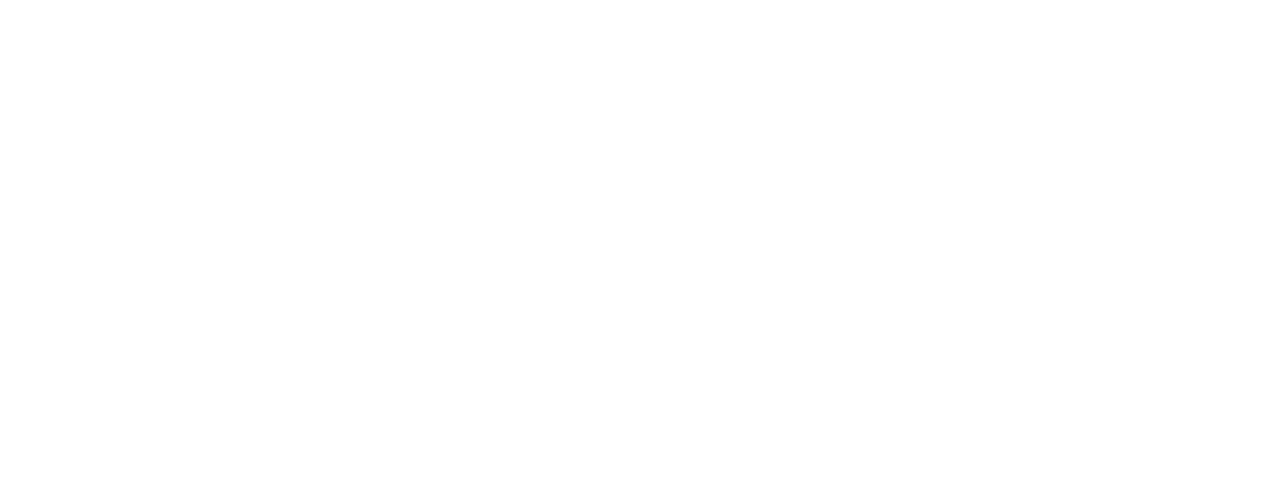
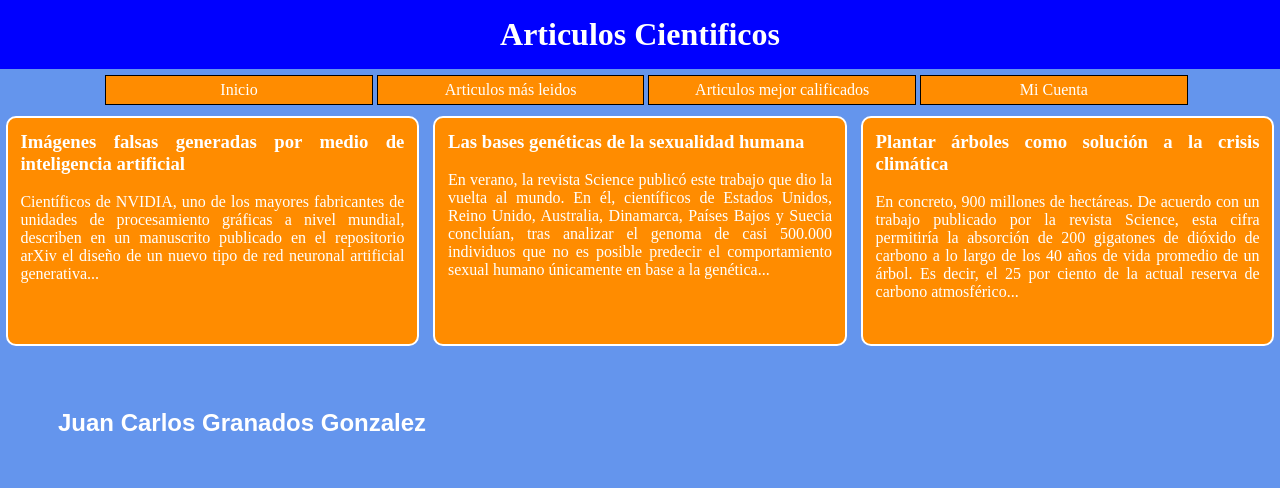
Before and after one commit to JuanCrls21/prograUPVT, a plain HTML site: page index.html in a window 1280 px wide. Drawn offline with Linux system fonts and the light colour scheme.

Commit message:
Version 2

```diff
--- /dev/null
+++ b/estilos.css
@@ -0,0 +1,58 @@
+*{
+	border: 0;
+	margin: 0;
+	padding: 0;
+}
+body{
+	background-color: cornflowerblue;
+}
+header{
+	background-color: blue;
+	color: white;
+	padding: 1em;
+	text-align: center;
+}
+ul{
+	padding: 0.4em;
+	text-align: center;
+	width: 100%;
+}
+li{
+	border: black 1px solid;
+	color: white;
+    background-color: darkorange;
+	display: inline-block;
+	padding: 0.3em;
+	width: 20%;
+}
+section{
+	text-align: center;
+}
+
+article{
+	border: 2px solid white;
+    color: white;
+    background-color: darkorange;
+	border-radius: 10px;
+	display: inline-block;
+	min-height: 200px;
+	padding: 0.8em;
+	vertical-align: top;
+	width: 30%;
+    text-align: justify;
+    margin: 5px;
+
+}
+h2{
+	color: white;
+	font-family: arial;
+	text-align: left;
+	padding: 2em;
+	margin: 10px;
+	height: auto;
+	width: auto;
+
+}
+#principal{
+	display: none;
+}
--- a/index.html
+++ b/index.html
@@ -3,9 +3,41 @@
 <head>
 	<meta charset="UTF-8">
 	<meta name="viewport" content="width=device-width, initial-scale=1.0">
-	<title>Document</title>
+	<link rel="stylesheet" href="estilos.css">
+	<title>INICIO</title>
 </head>
 <body>
+	<header>
+		<h1>Articulos Cientificos </h1>
+	</header>
+	<nav>
+		<ul>
+			<li id="principal">Menú</li>
+			<li class="menu visible">Inicio</li>
+            <li class="menu visible">Articulos más leidos</li>
+			<li class="menu visible">Articulos mejor calificados</li>
+			<li class="menu visible">Mi Cuenta</li>
+		</ul>
+	</nav>
 
+	<section>
+		<article>
+            <H1>Imágenes falsas generadas por medio de inteligencia artificial</H1> <br>
+
+            Científicos de NVIDIA, uno de los mayores fabricantes de unidades de procesamiento gráficas a nivel mundial, describen en un manuscrito publicado en el repositorio arXiv el diseño de un nuevo tipo de red neuronal artificial generativa...
+
+		</article>
+		<article>
+			<h1>Las bases genéticas de la sexualidad humana</h1> <br>
+
+            En verano, la revista Science publicó este trabajo que dio la vuelta al mundo. En él, científicos de Estados Unidos, Reino Unido, Australia, Dinamarca, Países Bajos y Suecia concluían, tras analizar el genoma de casi 500.000 individuos que no es posible predecir el comportamiento sexual humano únicamente en base a la genética...
+		</article>
+		<article>
+            <h1>Plantar árboles como solución a la crisis climática</h1> <br>
+
+            En concreto, 900 millones de hectáreas. De acuerdo con un trabajo publicado por la revista Science, esta cifra permitiría la absorción de 200 gigatones de dióxido de carbono a lo largo de los 40 años de vida promedio de un árbol. Es decir, el 25 por ciento de la actual reserva de carbono atmosférico...
+		</article>
+
+    <h2>Juan Carlos Granados Gonzalez</h2>
 </body>
 </html>
```
